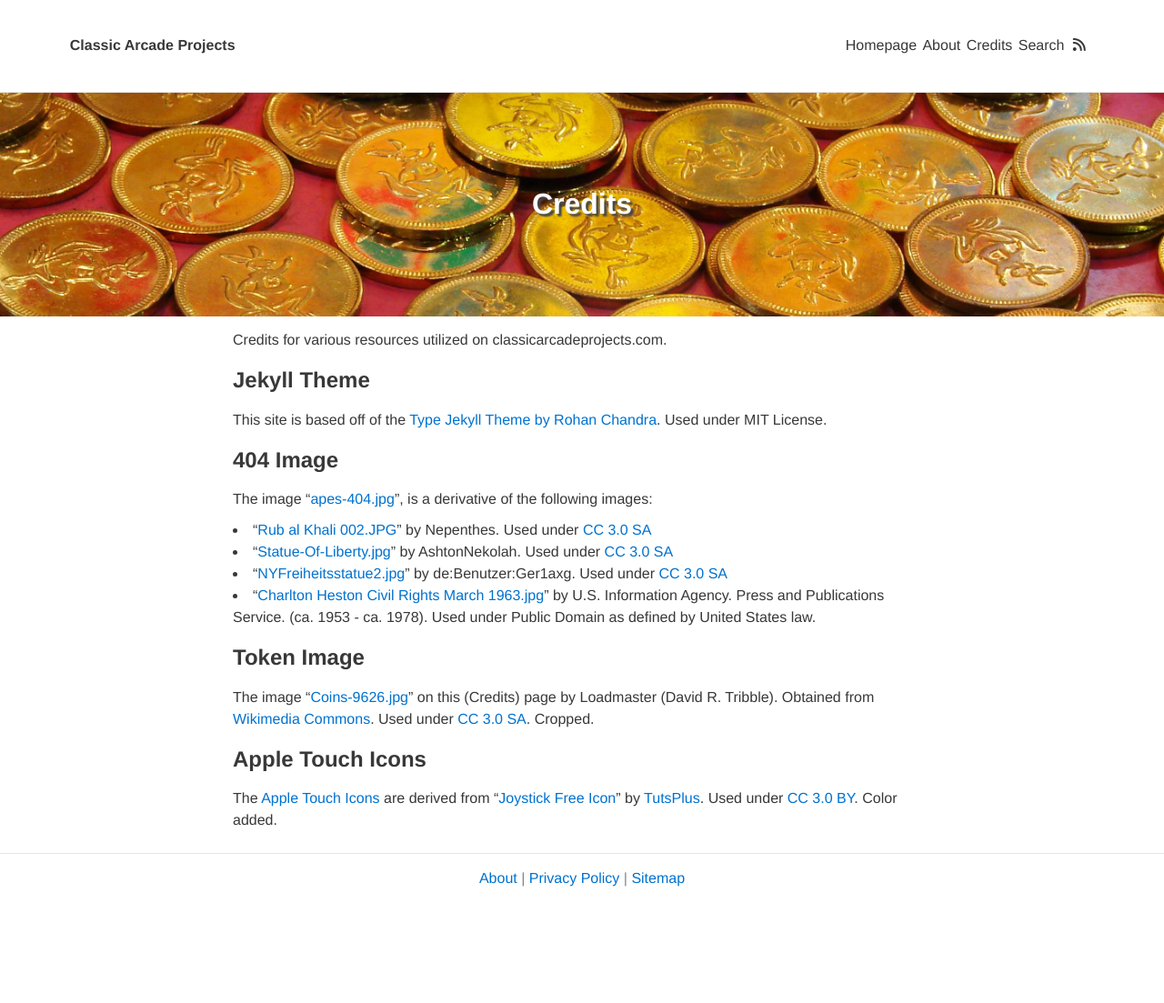
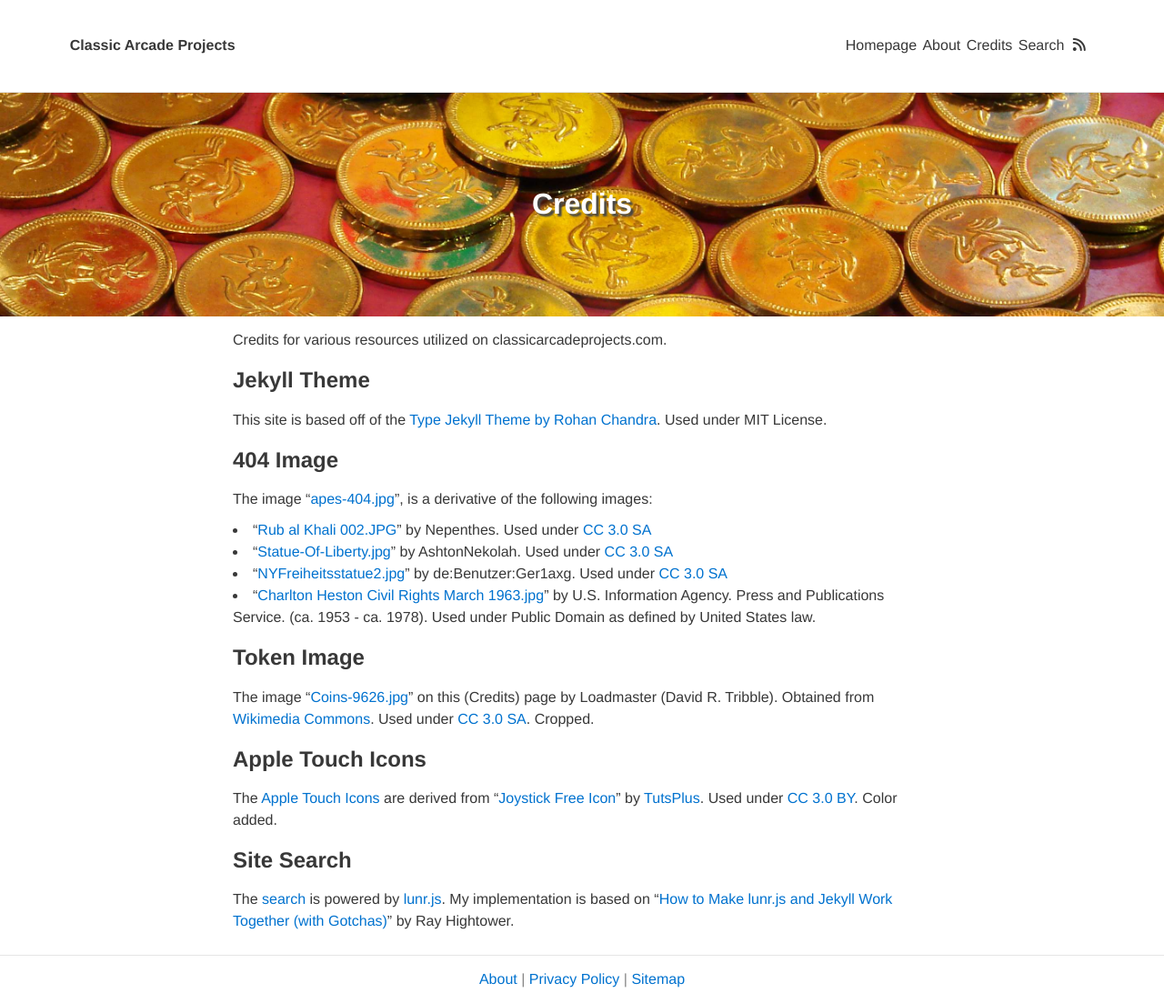
Before and after one commit to StilgarISCA/ClassicArcadeProjects, a Jekyll site: the page built from credits.md, in a window 1280 px wide. Shown: the whole page at 91% size. Built offline with Jekyll 4.4.1, drawn with Linux system fonts in a browser that asks for light colours; nearby versions of some CDN libraries; before the commit the page ends 992 px from its top, so only the background shows below that.

Commit message:
Add search credits

```diff
--- a/credits.md
+++ b/credits.md
@@ -28,3 +28,7 @@
 ### Apple Touch Icons
 
 The [Apple Touch Icons]({{ "/touch-icon-192x192.png" | prepend: baseurl }}) are derived from "[Joystick Free Icon](http://www.flaticon.com/free-icon/joystick_23402)" by [TutsPlus](http://www.flaticon.com/authors/tutsplus). Used under [CC 3.0 BY](https://creativecommons.org/licenses/by/3.0/). Color added.
+
+### Site Search
+
+The [search]({{ "/search/" | prepend: baseurl }}) is powered by [lunr.js](https://lunrjs.com/). My implementation is based on "[How to Make lunr.js and Jekyll Work Together (with Gotchas)](http://rayhightower.com/blog/2016/01/04/how-to-make-lunrjs-jekyll-work-together/)" by Ray Hightower.
```
